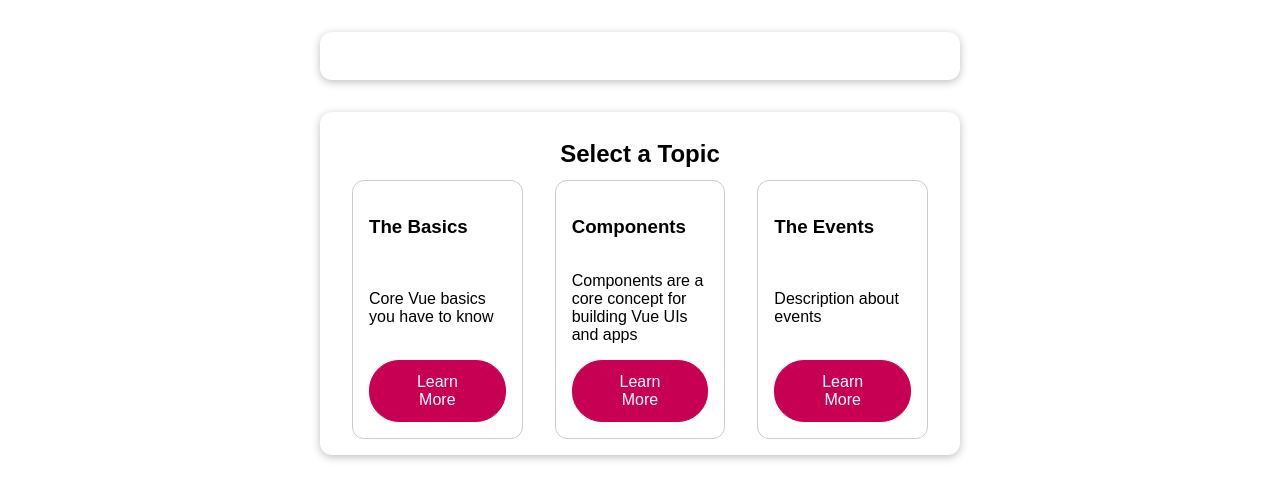
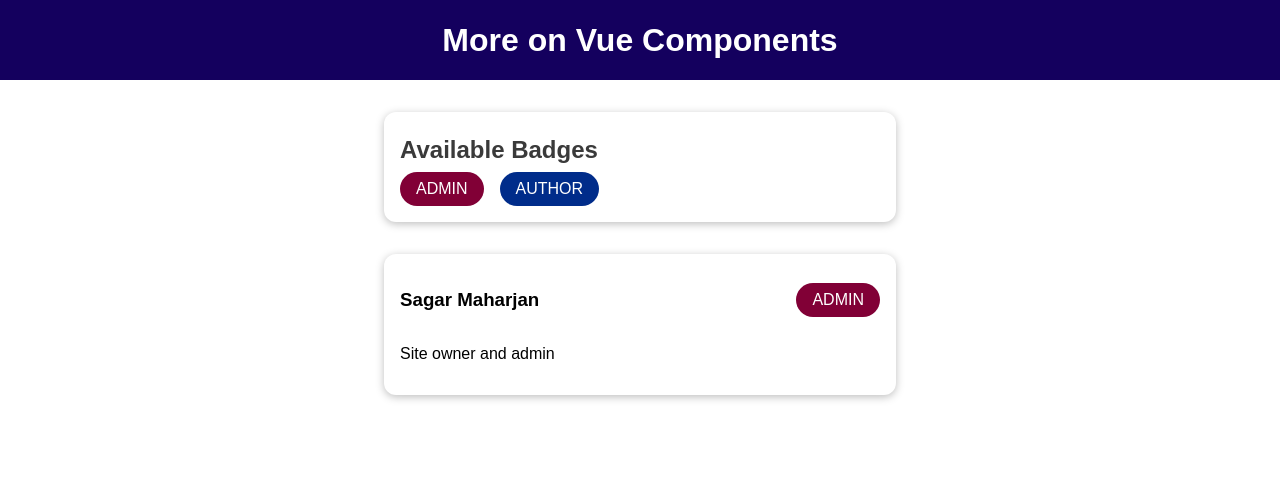
Before and after one commit to sagarmhrjn/vue-walkthrough, a Vue app: page / in a window 1280 px wide. Shown: the top 500 px of the page. Built offline with nearby package versions, Linux system fonts and the light colour scheme.

Commit message:
local vs globl components

```diff
--- a/src/App.vue
+++ b/src/App.vue
@@ -1,138 +1,47 @@
 <template>
   <div>
-    <active-element
-      :topic-title="activeTopic && activeTopic.title"
-      :text="activeTopic && activeTopic.fullText"
-    ></active-element>
-    <knowledge-base></knowledge-base>
+    <the-header></the-header>
+    <!-- <TheHeader /> -->
+    <badge-list></badge-list>
+    <user-info
+      :full-name="activeUser.name"
+      :info-text="activeUser.description"
+      :role="activeUser.role"
+    ></user-info>
   </div>
 </template>
 
 <script>
+import TheHeader from "./components/TheHeader";
+import BadgeList from "./components/BadgeList";
+import UserInfo from "./components/UserInfo";
+
 export default {
+  // local components
+  components: {
+    // "the-header": TheHeader,
+    TheHeader,
+    BadgeList,
+    UserInfo,
+  },
   data() {
     return {
-      topics: [
-        {
-          id: "basics",
-          title: "The Basics",
-          description: "Core Vue basics you have to know",
-          fullText:
-            "Vue is a great framework and it has a couple of key concepts: Data binding, events, components and reactivity - that should tell you something!",
-        },
-        {
-          id: "components",
-          title: "Components",
-          description:
-            "Components are a core concept for building Vue UIs and apps",
-          fullText:
-            "With components, you can split logic (and markup) into separate building blocks and then combine those building blocks (and re-use them) to build powerful user interfaces.",
-        },
-      ],
-      activeTopic: null,
+      activeUser: {
+        name: "Sagar Maharjan",
+        description: "Site owner and admin",
+        role: "admin",
+      },
     };
-  },
-  provide() {
-    return {
-      topics: this.topics,
-      // point to method of injectedfunction
-      selectTopic: this.activateTopic,
-    };
-  },
-  // provide: {
-  //   topics: [
-  //     {
-  //       id: "basics",
-  //       title: "The Basics",
-  //       description: "Core Vue basics you have to know",
-  //       fullText:
-  //         "Vue is a great framework and it has a couple of key concepts: Data binding, events, components and reactivity - that should tell you something!",
-  //     },
-  //     {
-  //       id: "components",
-  //       title: "Components",
-  //       description:
-  //         "Components are a core concept for building Vue UIs and apps",
-  //       fullText:
-  //         "With components, you can split logic (and markup) into separate building blocks and then combine those building blocks (and re-use them) to build powerful user interfaces.",
-  //     },
-  //   ],
-  // },
-  methods: {
-    activateTopic(topicId) {
-      this.activeTopic = this.topics.find((topic) => topic.id === topicId);
-    },
-  },
-  // lifecycle hooks
-  mounted() {
-    setTimeout(() => {
-      this.topics.push({
-        id: "events",
-        title: "The Events",
-        description: "Description about events",
-        fullText:
-          "Event is a great framework and it has a couple of key concepts: Data binding, events, components and reactivity - that should tell you something!",
-      });
-    }, 3000);
   },
 };
 </script>
 
 <style>
-* {
-  box-sizing: border-box;
-}
 html {
   font-family: sans-serif;
 }
+
 body {
   margin: 0;
 }
-section {
-  box-shadow: 0 2px 8px rgba(0, 0, 0, 0.26);
-  margin: 2rem auto;
-  max-width: 40rem;
-  padding: 1rem;
-  border-radius: 12px;
-}
-
-ul {
-  list-style: none;
-  margin: 0;
-  padding: 0;
-  display: flex;
-  justify-content: center;
-}
-
-li {
-  border-radius: 12px;
-  border: 1px solid #ccc;
-  padding: 1rem;
-  width: 15rem;
-  margin: 0 1rem;
-  display: flex;
-  flex-direction: column;
-  justify-content: space-between;
-}
-
-h2 {
-  margin: 0.75rem 0;
-  text-align: center;
-}
-
-button {
-  font: inherit;
-  border: 1px solid #c70053;
-  background-color: #c70053;
-  color: white;
-  padding: 0.75rem 2rem;
-  border-radius: 30px;
-  cursor: pointer;
-}
-
-button:hover,
-button:active {
-  background-color: #e24d8b;
-  border-color: #e24d8b;
-}
 </style>
--- a/src/components/ActiveElement.vue
+++ /dev/null
@@ -1,12 +0,0 @@
-<template>
-  <section>
-    <h2>{{ topicTitle }}</h2>
-    <p>{{ text }}</p>
-  </section>
-</template>
-
-<script>
-export default {
-  props: ['topicTitle', 'text'],
-};
-</script>
--- /dev/null
+++ b/src/components/BadgeList.vue
@@ -0,0 +1,31 @@
+<template>
+  <section>
+    <h2>Available Badges</h2>
+    <ul>
+      <li>
+        <base-badge type="admin" caption="ADMIN"></base-badge>
+      </li>
+      <li>
+        <base-badge type="author" caption="AUTHOR"></base-badge>
+      </li>
+    </ul>
+  </section>
+</template>
+
+<style>
+section h2 {
+  margin: 0.5rem 0;
+  color: #3a3a3a;
+}
+ul {
+  list-style: none;
+  margin: 0;
+  padding: 0;
+  display: flex;
+  flex-direction: row;
+}
+
+li {
+  margin-right: 1rem;
+}
+</style>
--- /dev/null
+++ b/src/components/BaseBadge.vue
@@ -0,0 +1,37 @@
+<template>
+  <span class="badge" :class="classes">{{ caption }}</span>
+</template>
+
+<script>
+export default {
+  props: ['type', 'caption'],
+  computed: {
+    classes() {
+      return {
+        'badge--admin': this.type === 'admin',
+        'badge--author': this.type === 'author',
+      };
+    },
+  },
+};
+</script>
+
+<style>
+.badge {
+  display: inline-block;
+  padding: 0.5rem 1rem;
+  border-radius: 30px;
+  background-color: #ccc;
+  color: #2e2e2e;
+}
+
+.badge--admin {
+  background-color: #810036;
+  color: white;
+}
+
+.badge--author {
+  background-color: #002c8a;
+  color: white;
+}
+</style>
--- a/src/components/KnowledgeBase.vue
+++ /dev/null
@@ -1,14 +0,0 @@
-<template>
-  <section>
-    <h2>Select a Topic</h2>
-    <knowledge-grid
-    ></knowledge-grid>
-  </section>
-</template>
-
-<script>
-export default {
-  // props: ["topics"],
-  // emits: ["select-topic"],
-};
-</script>
--- a/src/components/KnowledgeElement.vue
+++ /dev/null
@@ -1,16 +0,0 @@
-<template>
-  <li>
-    <h3>{{ topicName }}</h3>
-    <p>{{ description }}</p>
-    <button @click="selectTopic(id)">Learn More</button>
-  </li>
-</template>
-
-<script>
-export default {
-  // injecting a function here
-  inject:['selectTopic'],
-  props: ['id', 'topicName', 'description'],
-  emits: ['select-topic'],
-};
-</script>
--- a/src/components/KnowledgeGrid.vue
+++ /dev/null
@@ -1,19 +0,0 @@
-<template>
-  <ul>
-    <knowledge-element
-      v-for="topic in topics"
-      :key="topic.id"
-      :id="topic.id"
-      :topic-name="topic.title"
-      :description="topic.description"
-    ></knowledge-element>
-  </ul>
-</template>
-
-<script>
-export default {
-  // props: ['topics'],
-  inject:['topics'],
-  // emits: ['select-topic']
-};
-</script>
--- /dev/null
+++ b/src/components/TheHeader.vue
@@ -0,0 +1,21 @@
+<template>
+  <header>
+    <h1>More on Vue Components</h1>
+  </header>
+</template>
+
+<style>
+  header {
+    width: 100%;
+    height: 5rem;
+    display: flex;
+    justify-content: center;
+    align-items: center;
+    background-color: #14005e;
+  }
+
+  header h1 {
+    color: white;
+    margin: 0;
+  }
+</style>
--- /dev/null
+++ b/src/components/UserInfo.vue
@@ -0,0 +1,31 @@
+<template>
+  <section>
+    <div>
+      <h3>{{ fullName }}</h3>
+      <base-badge :type="role" :caption="role.toUpperCase()"></base-badge>
+    </div>
+    <p>{{ infoText }}</p>
+  </section>
+</template>
+
+<script>
+export default {
+  props: ['fullName', 'infoText', 'role'],
+};
+</script>
+
+<style>
+section {
+  margin: 2rem auto;
+  max-width: 30rem;
+  border-radius: 12px;
+  box-shadow: 0 2px 8px rgba(0, 0, 0, 0.26);
+  padding: 1rem;
+}
+
+section div {
+  display: flex;
+  justify-content: space-between;
+  align-items: center;
+}
+</style>
```
Also changed, not shown: src/main.js (+3 -10 lines).
